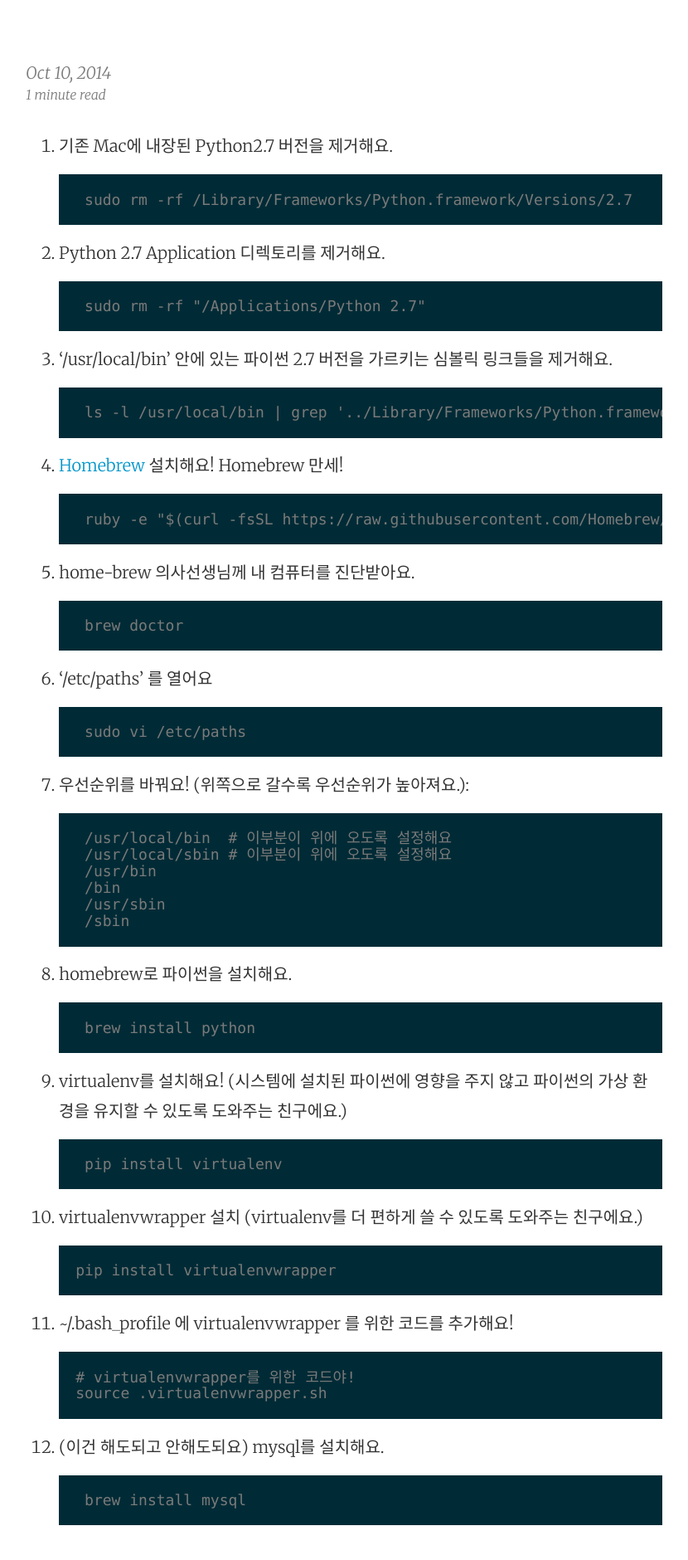
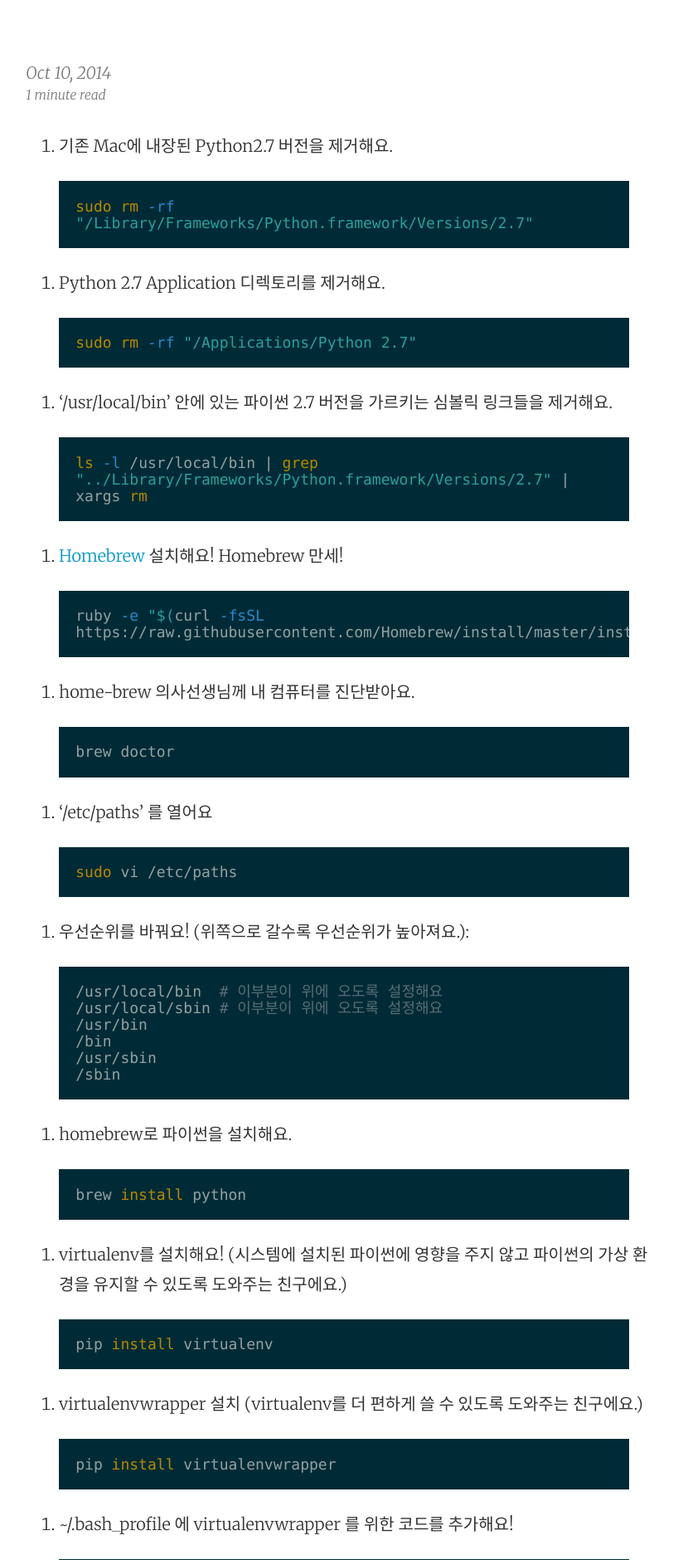
Before and after one commit to ironhee/ironhee.github.io, a Jekyll site: the page built from _posts/2014-10-10-mac-python-environment.markdown, in a window 1280 px wide. Shown: the part 421-2301 px from the top of the page at 83% size, without its empty margins (225-1055 px from the left). Built offline with Jekyll 4.4.1, drawn with Linux system fonts in a browser that asks for light colours; comment, search, counter and statistics services are not loaded; some of the changed text lies outside the part shown.

Commit message:
syntax highlight

```diff
--- a/_includes/footer.html
+++ b/_includes/footer.html
@@ -20,17 +20,3 @@ ga('create', '{{ site.google_analytics }}', 'auto');
 ga('send', 'pageview');
 </script>
 {% endif %}
-{% if site.comments %}
-<script type="text/javascript">
-/* * * CONFIGURATION VARIABLES: EDIT BEFORE PASTING INTO YOUR WEBPAGE * * */
-var disqus_shortname = 'ironhee'; // required: replace example with your forum shortname
-
-/* * * DON'T EDIT BELOW THIS LINE * * */
-(function () {
-    var s = document.createElement('script'); s.async = true;
-    s.type = 'text/javascript';
-    s.src = '//' + disqus_shortname + '.disqus.com/count.js';
-    (document.getElementsByTagName('HEAD')[0] || document.getElementsByTagName('BODY')[0]).appendChild(s);
-}());
-</script>
-{% endif %}
--- a/_posts/2014-09-30-ediket-testing-story.markdown
+++ b/_posts/2014-09-30-ediket-testing-story.markdown
@@ -36,8 +36,6 @@ categories: Ediket
         자바스크립트를 위한 독립적인 테스팅 spies, stubs 과 mocks을 제공한다.
         의존성이 없어, 다른 어떤 유닛 테스팅 프레임워크와도 잘 동작한다.
 
-번역이 힘들어서 안한게 아니에요...ㅜ
-
 이 자료들을 참고했어요
 -----------------------------
 1. [node 환경에서 require.js syntax로 정의된 요소들 사용하기](http://requirejs.org/docs/node.html)
--- a/_posts/2014-10-10-mac-python-environment.markdown
+++ b/_posts/2014-10-10-mac-python-environment.markdown
@@ -7,54 +7,78 @@ categories: Mac Python Environment
 ---
 1. 기존 Mac에 내장된 Python2.7 버전을 제거해요.
 
-        sudo rm -rf /Library/Frameworks/Python.framework/Versions/2.7
+{% highlight bash %}
+sudo rm -rf "/Library/Frameworks/Python.framework/Versions/2.7"
+{% endhighlight %}
 
 2. Python 2.7 Application 디렉토리를 제거해요.
 
-        sudo rm -rf "/Applications/Python 2.7"
+{% highlight bash %}
+sudo rm -rf "/Applications/Python 2.7"
+{% endhighlight %}
 
 3. '/usr/local/bin' 안에 있는 파이썬 2.7 버전을 가르키는 심볼릭 링크들을 제거해요.
 
-        ls -l /usr/local/bin | grep '../Library/Frameworks/Python.framework/Versions/2.7' | xargs rm
+{% highlight bash %}
+ls -l /usr/local/bin | grep "../Library/Frameworks/Python.framework/Versions/2.7" | xargs rm
+{% endhighlight %}
 
 4. [Homebrew](http://brew.sh/) 설치해요! Homebrew 만세!
 
-        ruby -e "$(curl -fsSL https://raw.githubusercontent.com/Homebrew/install/master/install)"
+{% highlight bash %}
+ruby -e "$(curl -fsSL https://raw.githubusercontent.com/Homebrew/install/master/install)"
+{% endhighlight %}
 
 5. home-brew 의사선생님께 내 컴퓨터를 진단받아요.
 
-        brew doctor
+{% highlight bash %}
+brew doctor
+{% endhighlight %}
 
 6. '/etc/paths' 를 열어요
 
-        sudo vi /etc/paths
+{% highlight bash %}
+sudo vi /etc/paths
+{% endhighlight %}
 
 7. 우선순위를 바꿔요! (위쪽으로 갈수록 우선순위가 높아져요.):
 
-        /usr/local/bin  # 이부분이 위에 오도록 설정해요
-        /usr/local/sbin # 이부분이 위에 오도록 설정해요
-        /usr/bin
-        /bin
-        /usr/sbin
-        /sbin
+{% highlight bash %}
+/usr/local/bin  # 이부분이 위에 오도록 설정해요
+/usr/local/sbin # 이부분이 위에 오도록 설정해요
+/usr/bin
+/bin
+/usr/sbin
+/sbin
+{% endhighlight %}
 
 8. homebrew로 파이썬을 설치해요.
 
-        brew install python
+{% highlight bash %}
+brew install python
+{% endhighlight %}
 
 9. virtualenv를 설치해요! (시스템에 설치된 파이썬에 영향을 주지 않고 파이썬의 가상 환경을 유지할 수 있도록 도와주는 친구에요.)
 
-        pip install virtualenv
+{% highlight bash %}
+pip install virtualenv
+{% endhighlight %}
 
 10. virtualenvwrapper 설치 (virtualenv를 더 편하게 쓸 수 있도록 도와주는 친구에요.)
 
-        pip install virtualenvwrapper
+{% highlight bash %}
+pip install virtualenvwrapper
+{% endhighlight %}
 
 11. ~/.bash_profile 에 virtualenvwrapper 를 위한 코드를 추가해요!
 
-        # virtualenvwrapper를 위한 코드야!
-        source .virtualenvwrapper.sh
+{% highlight bash %}
+# virtualenvwrapper를 위한 코드야!
+source .virtualenvwrapper.sh
+{% endhighlight %}
 
 12. (이건 해도되고 안해도되요) mysql를 설치해요.
 
-         brew install mysql
+{% highlight bash %}
+ brew install mysql
+{% endhighlight %}
--- a/_sass/_main.scss
+++ b/_sass/_main.scss
@@ -205,7 +205,7 @@ pre, code {
 }
 
 code {
-  color: #7a7a7a;
+  white-space: pre-wrap;
 }
 
 pre {
```
Also changed, not shown: _posts/2014-10-11-sublimetext2-sync-with-dropbox.markdown (+14 -8 lines).
